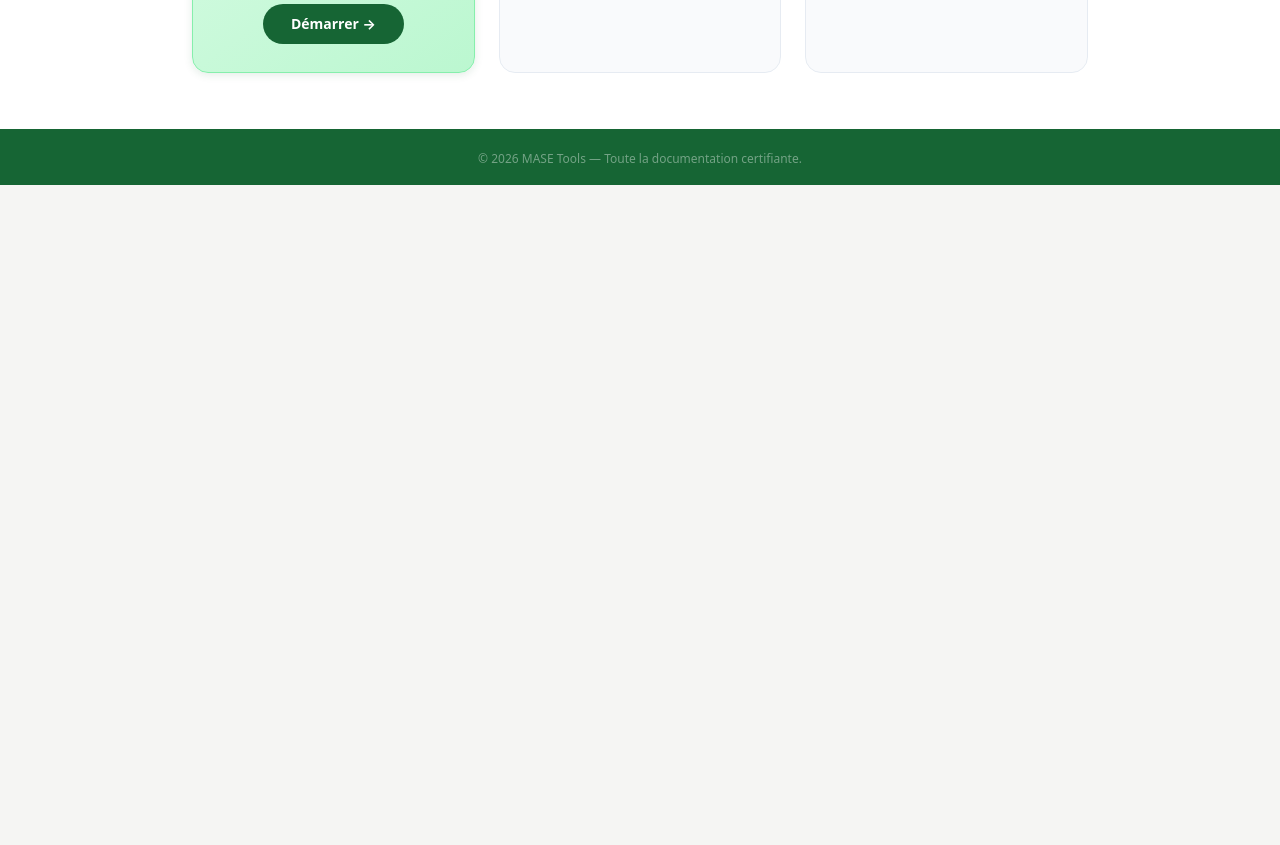
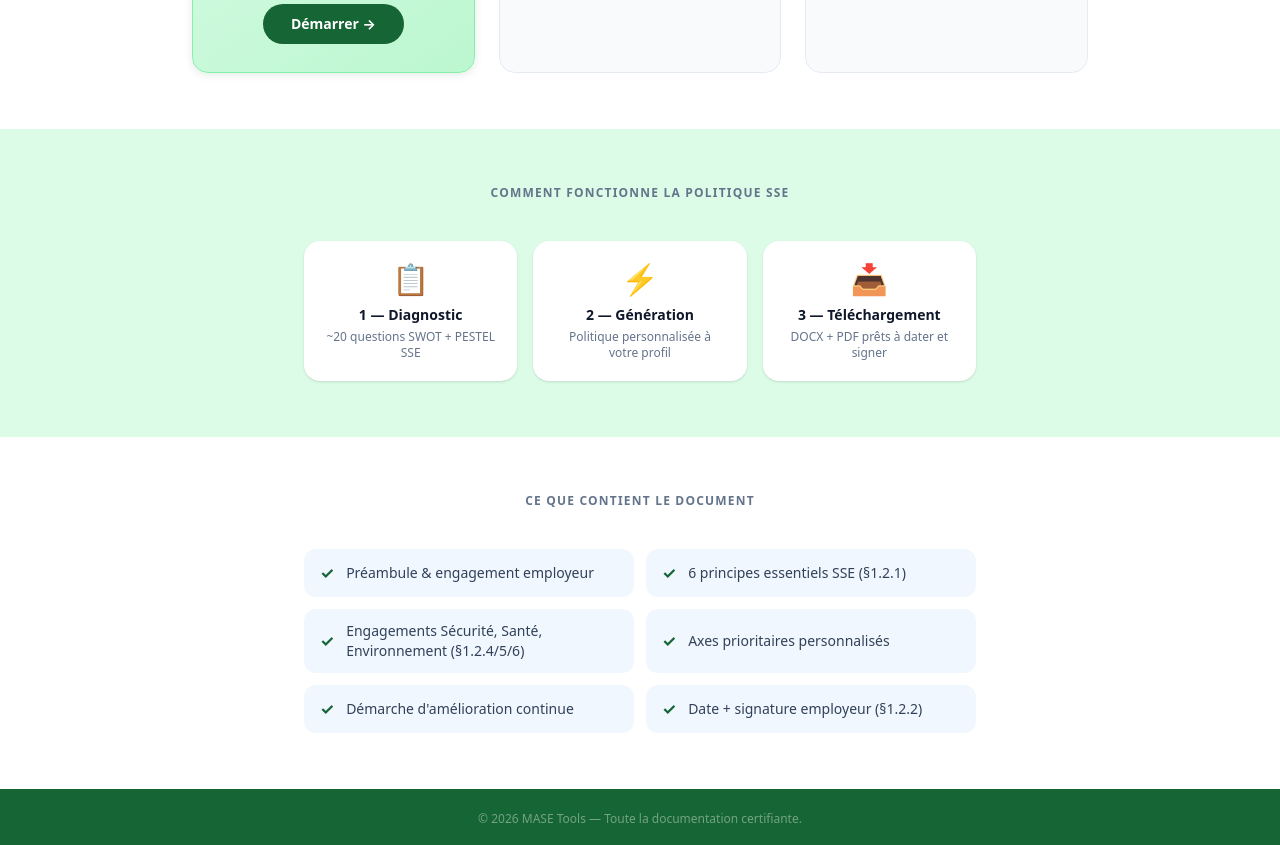
Before and after one commit to inizanyoann-jenova/site-internet-mase, a React (Vite) app: page / in a window 1280 px wide. Shown: the part 820-1665 px from the top of the page. Before the commit the page ends 1005 px from the top, so only its background shows below. Built offline with nearby package versions, Linux system fonts and the light colour scheme; no server answers; what @react-pdf/renderer would draw is missing.

Commit message:
feat: homepage SSE detail sections and footer

```diff
--- a/src/pages/HomePage.tsx
+++ b/src/pages/HomePage.tsx
@@ -212,6 +212,58 @@ export default function HomePage() {
         />
       )}
 
+      {/* Comment ça marche — Politique SSE */}
+      <section
+        className="px-6 py-14"
+        style={{ backgroundColor: 'var(--mase-card-strong)' }}
+      >
+        <p className="mb-10 text-center text-xs font-bold uppercase tracking-widest text-[var(--mase-muted)]">
+          Comment fonctionne la Politique SSE
+        </p>
+        <div className="mx-auto grid max-w-2xl grid-cols-1 gap-4 sm:grid-cols-3">
+          {[
+            { icon: '📋', step: '1 — Diagnostic', desc: '~20 questions SWOT + PESTEL SSE' },
+            { icon: '⚡', step: '2 — Génération', desc: 'Politique personnalisée à votre profil' },
+            { icon: '📥', step: '3 — Téléchargement', desc: 'DOCX + PDF prêts à dater et signer' },
+          ].map(({ icon, step, desc }) => (
+            <div
+              key={step}
+              className="rounded-2xl bg-white p-5 text-center shadow-sm transition-all duration-200 hover:-translate-y-1 hover:shadow-md"
+            >
+              <div className="mb-2 text-3xl">{icon}</div>
+              <div className="text-sm font-semibold text-[var(--mase-heading)]">{step}</div>
+              <div className="mt-1 text-xs text-[var(--mase-muted)]">{desc}</div>
+            </div>
+          ))}
+        </div>
+      </section>
+
+      {/* Ce que contient le document */}
+      <section className="bg-white px-6 py-14">
+        <p className="mb-10 text-center text-xs font-bold uppercase tracking-widest text-[var(--mase-muted)]">
+          Ce que contient le document
+        </p>
+        <div className="mx-auto grid max-w-2xl grid-cols-1 gap-3 sm:grid-cols-2">
+          {[
+            'Préambule & engagement employeur',
+            '6 principes essentiels SSE (§1.2.1)',
+            'Engagements Sécurité, Santé, Environnement (§1.2.4/5/6)',
+            'Axes prioritaires personnalisés',
+            "Démarche d'amélioration continue",
+            'Date + signature employeur (§1.2.2)',
+          ].map(item => (
+            <div
+              key={item}
+              className="flex items-center gap-3 rounded-xl px-4 py-3"
+              style={{ backgroundColor: '#f0f7ff' }}
+            >
+              <span className="text-base font-bold text-[var(--mase-primary)]">✓</span>
+              <span className="text-sm text-slate-700">{item}</span>
+            </div>
+          ))}
+        </div>
+      </section>
+
       {/* Footer provisoire */}
       <footer
         className="px-6 py-4 text-center"
```
